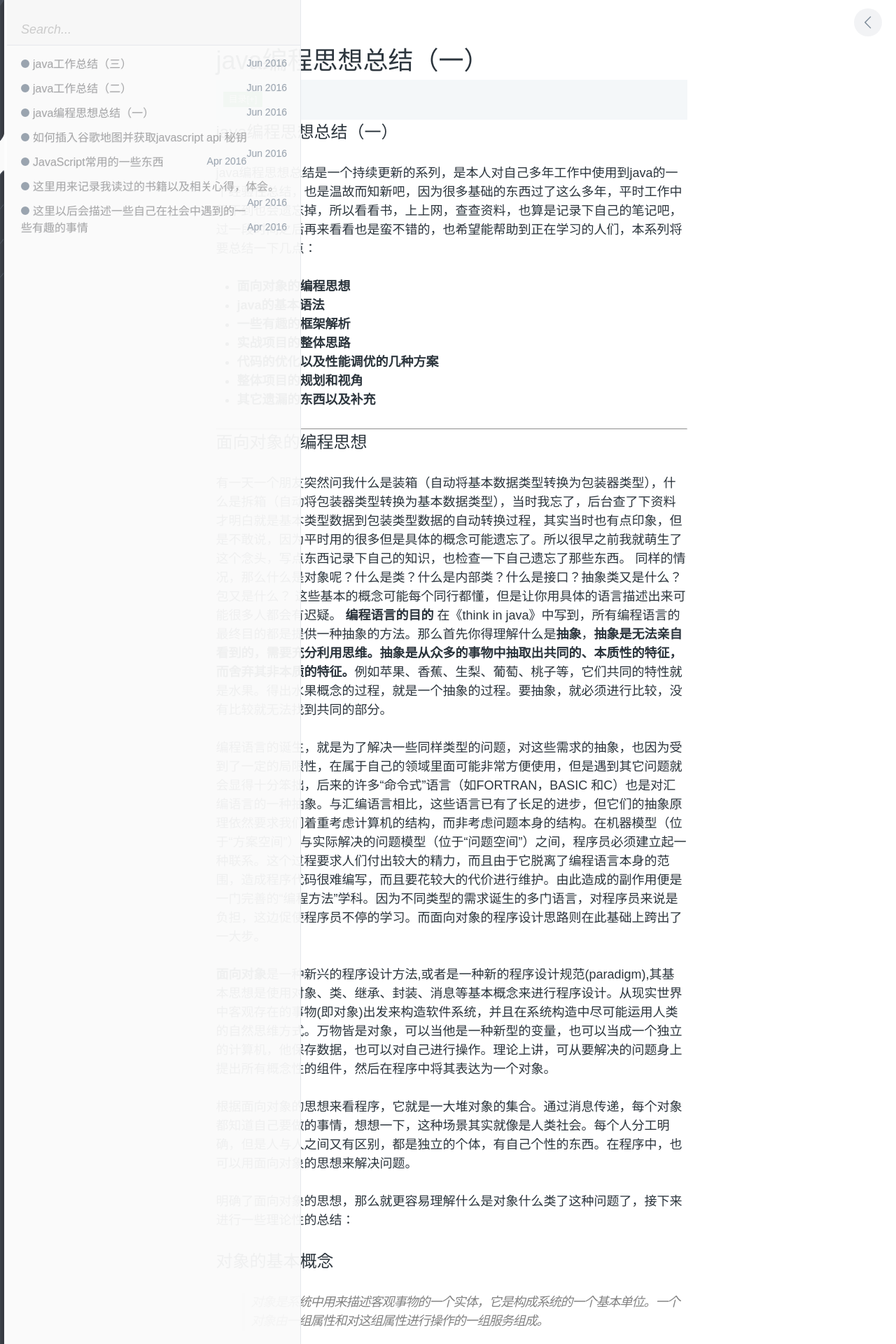
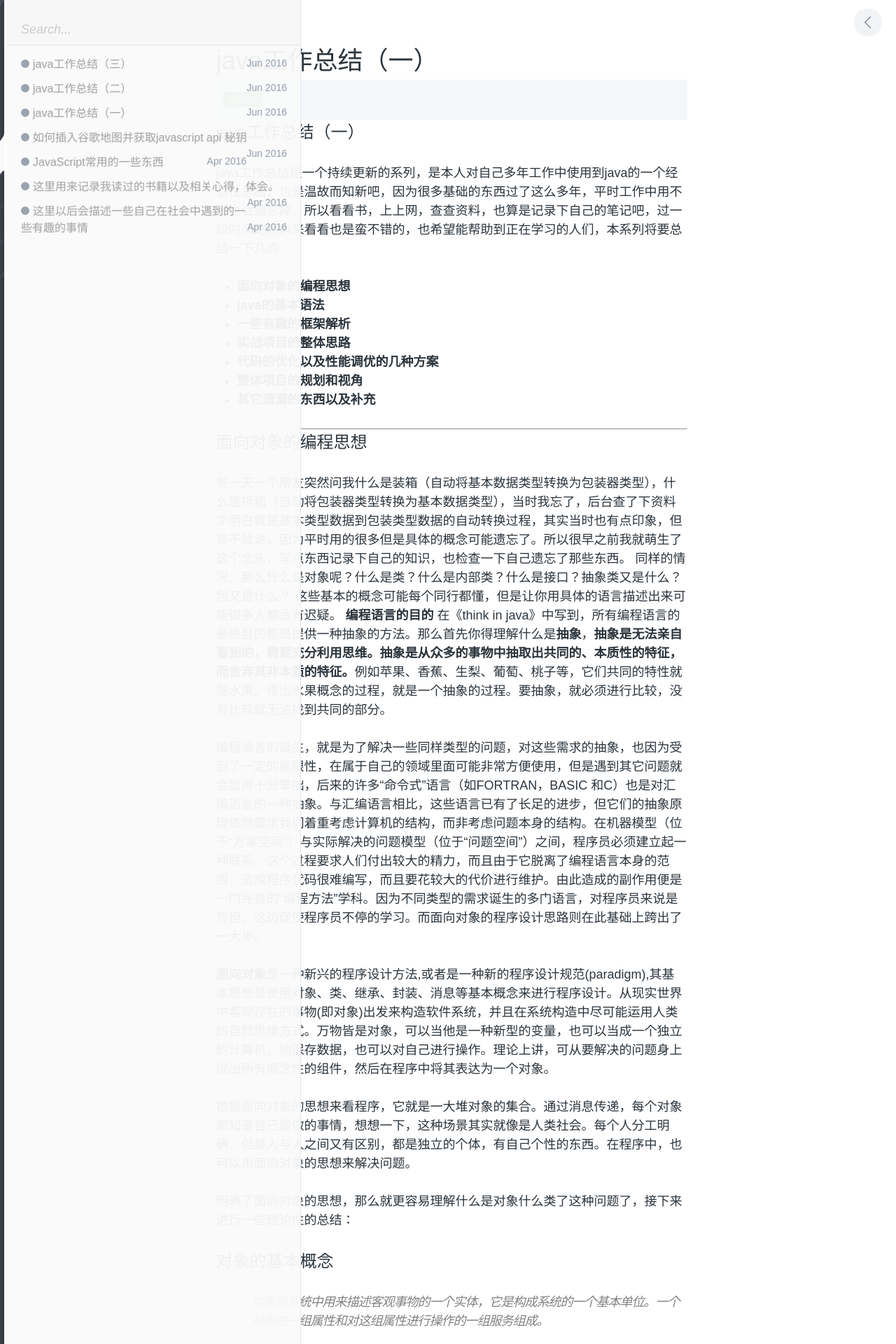
Before and after one commit to klsstt/klsstt.github.io, a Jekyll site: the page built from _posts/recorded/2016-06-28-recorded.md, in a window 1280 px wide. Shown: the top 1920 px of the page at 70% size. Built offline with Jekyll 4.4.1, drawn with Linux system fonts in a browser that asks for light colours; comment, search, counter and statistics services are not loaded.

Commit message:
Update 2016-06-28-recorded.md

```diff
--- a/_posts/recorded/2016-06-28-recorded.md
+++ b/_posts/recorded/2016-06-28-recorded.md
@@ -1,12 +1,12 @@
 ---
 layout: post
-title:  java编程思想总结（一）
+title:  java工作总结（一）
 date:   2016-06-28 11:07:06 +0800
 categories: 日常记录
 ---
-# java编程思想总结（一）
+# java工作总结（一）
 
-java编程思想总结是一个持续更新的系列，是本人对自己多年工作中使用到java的一个经验性总结，也是温故而知新吧，因为很多基础的东西过了这么多年，平时工作中用不到也会遗忘掉，所以看看书，上上网，查查资料，也算是记录下自己的笔记吧，过一段时间之后再来看看也是蛮不错的，也希望能帮助到正在学习的人们，本系列将要总结一下几点：
+java工作总结是一个持续更新的系列，是本人对自己多年工作中使用到java的一个经验性总结，也是温故而知新吧，因为很多基础的东西过了这么多年，平时工作中用不到也会遗忘掉，所以看看书，上上网，查查资料，也算是记录下自己的笔记吧，过一段时间之后再来看看也是蛮不错的，也希望能帮助到正在学习的人们，本系列将要总结一下几点：
 
 - **面向对象的编程思想**
 - **java的基本语法**
```
